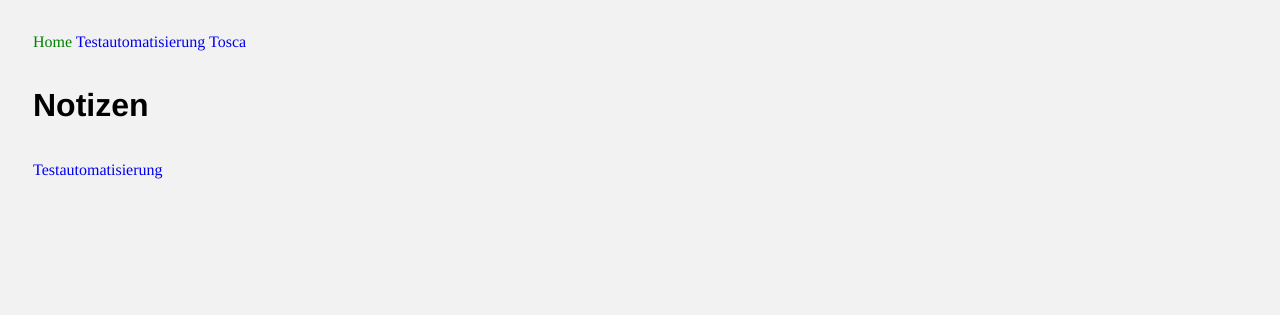
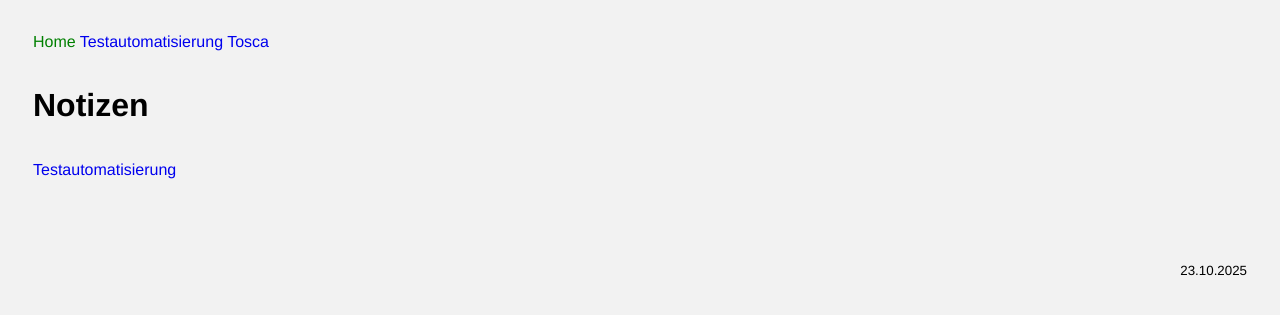
Before and after one commit to arktokrates/arktokrates.github.io, a Jekyll site: the page built from index.md, in a window 1280 px wide. Shown: the top 315 px of the page. Built offline with Jekyll 4.4.1, drawn with Linux system fonts in a browser that asks for light colours; our own code applies the rules of GitHub Pages for plain Markdown files.

Commit message:
Default layout changed

```diff
--- a/_includes/navigation.html
+++ b/_includes/navigation.html
@@ -1,4 +1,4 @@
-<nav>
+<nav role="navigation">
   {% for item in site.data.navigation %}
     <a href="{{ item.link }}"{% if page.url == item.link %} class="current"{% endif %}>{{ item.name }}</a>
   {% endfor %}
--- a/_layouts/default.html
+++ b/_layouts/default.html
@@ -6,7 +6,14 @@
     <link rel="stylesheet" href="/assets/css/styles.css">
   </head>
   <body>
+    <header>
     {% include navigation.html %}
+    </header>
     {{ content }}
+    <footer role="contentinfo">
+      <p class="right-aligned">
+        <small>{{ 'now' | date: "%d.%m.%Y" }}</small> <!-- page.date -->
+      </p>
+    </footer>
   </body>
 </html>
--- a/_sass/main.scss
+++ b/_sass/main.scss
@@ -2,8 +2,12 @@
   color: green;
 }
 
+.right-aligned {
+  text-align: right;
+}
+
 body {
-  font-family: "Times";
+  font-family: "Helvetica";
   padding: 25px;
   background-color: #f2f2f2;
 }
@@ -23,3 +27,7 @@ h2 {
 a {
   text-decoration: none;
 }
+
+footer {
+  padding-top: 50px;
+}
```
